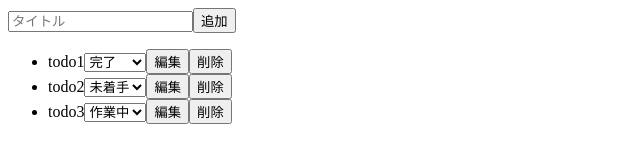
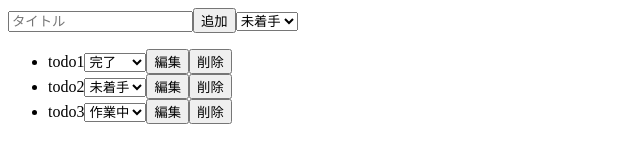
Before and after one commit to shunakid/react-todo-app, a React (Create React App) app: page / in a window 1280 px wide. Shown: the top 160 px of the page, without its empty margins (0-640 px from the left). Built offline with nearby package versions, Linux system fonts and the light colour scheme.

Commit message:
絞り込みフィルターを追加

```diff
--- a/src/App.tsx
+++ b/src/App.tsx
@@ -29,6 +29,12 @@ const App: FC = () => {
 
   //新しいタイトル
   const [newTitle, setNewTitle] = useState("");
+
+  //フィルター
+  const [filter, setFilter] = useState("notStarted");
+
+  //フィルターの選択値
+  const [filteredTodos, setFilteredTodos] = useState([]);
 
   //タイトルの入力値が変化する度にstateを更新
   const handleAddFormChanges = (e: React.ChangeEvent<HTMLInputElement>) => {
@@ -110,23 +116,29 @@ const App: FC = () => {
             onChange={handleAddFormChanges}
           />
           <button onClick={handleAddTodo}>追加</button>
+          <select value={filter} onChange={(e) => setFilter(e.target.value)}>
+            <option value="all">すべて</option>
+            <option value="notStarted">未着手</option>
+            <option value="inProgress">作業中</option>
+            <option value="done">完了</option>
+          </select>
         </div>
       )}
 
       <ul>
-        {todos.map((todo) => (
-          <li key={todo.id}>
-            <span>{todo.title}</span>
+        {todos.map((todos) => (
+          <li key={todos.id}>
+            <span>{todos.title}</span>
             <select
-              value={todo.status}
-              onChange={(e) => handleStatusChange(todo, e)}
+              value={todos.status}
+              onChange={(e) => handleStatusChange(todos, e)}
             >
               <option value="notStarted">未着手</option>
               <option value="inProgress">作業中</option>
               <option value="done">完了</option>
             </select>
-            <button onClick={() => handleOpenEditForm(todo)}>編集</button>
-            <button onClick={() => handleDeleteTodo(todo)}>削除</button>
+            <button onClick={() => handleOpenEditForm(todos)}>編集</button>
+            <button onClick={() => handleDeleteTodo(todos)}>削除</button>
           </li>
         ))}
       </ul>
```
